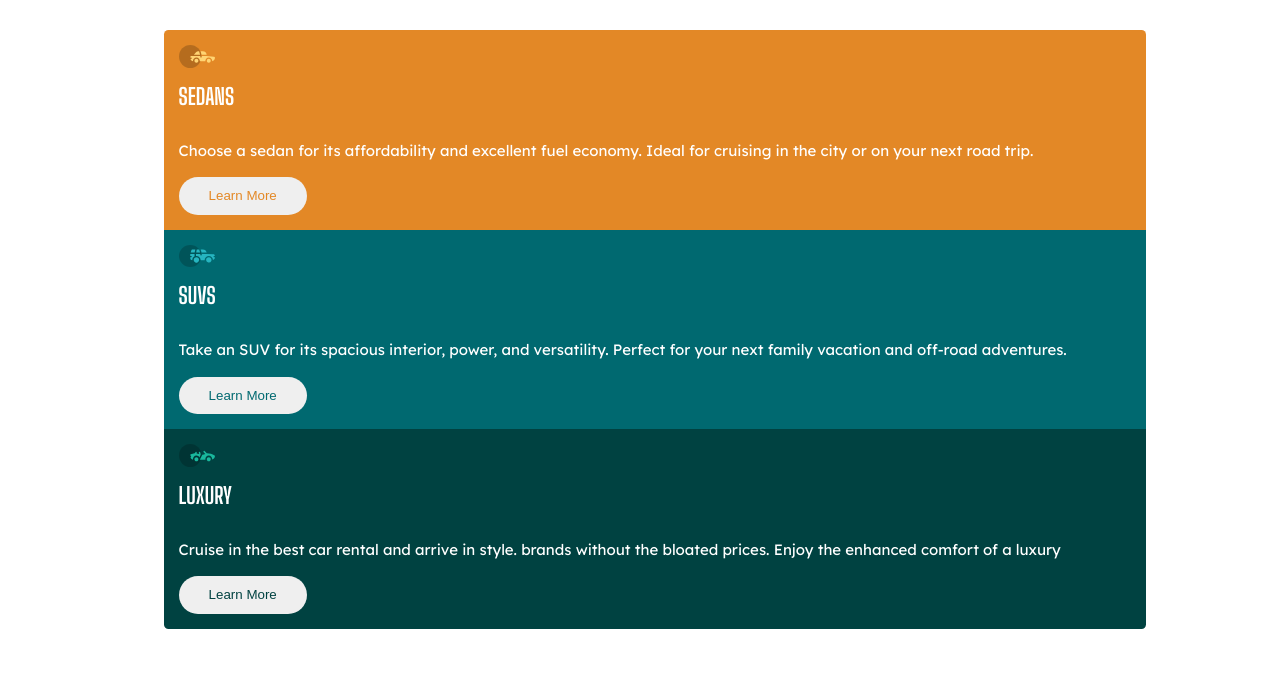
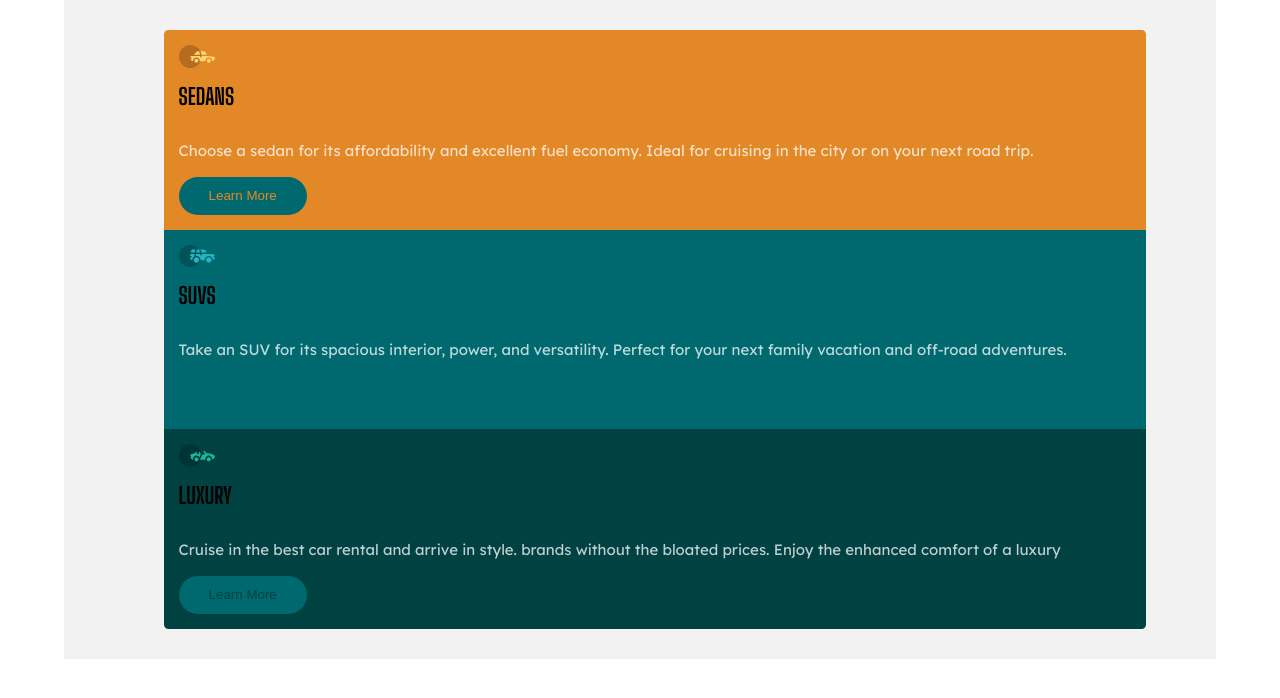
Before and after one commit to FerdieM/3-colum-preview, a plain HTML site: page index.html in a window 1280 px wide. Drawn offline with Linux system fonts and the light colour scheme.

Commit message:
updated colors

```diff
--- a/style.css
+++ b/style.css
@@ -12,6 +12,9 @@ font-family: 'Lora', serif; */
   --bright_orange: hsl(31, 77%, 52%);
   --dark_cyan: hsl(184, 100%, 22%);
   --very_dark_cyan: hsl(179, 100%, 13%);
+
+  --color_white: hsla(0, 0%, 100%, 0.75);
+  --color_gray: hsl(0, 0%, 95%);
 }
 
 /*---- Resets */
@@ -30,13 +33,12 @@ html {
 .container {
   width: 90%;
   margin: 0 auto;
-
   display: flex;
   flex-direction: column;
   padding: 2rem;
   align-items: center;
   justify-content: center;
-  color: #fff;
+  background-color: var(--color_gray);
 }
 
 article {
@@ -65,6 +67,7 @@ article button {
   border-radius: 2rem;
   border: none;
   color: var(--dark_cyan);
+  background-color: var(--dark_cyan);
   font-weight: 400;
 }
 
@@ -72,6 +75,7 @@ article button {
   padding: 1rem 1rem 1rem 0;
   line-height: 1.5;
   font-family: 'Lexend Deca', sans-serif;
+  color: var(--color_white);
 }
 
 article:first-of-type {
```
